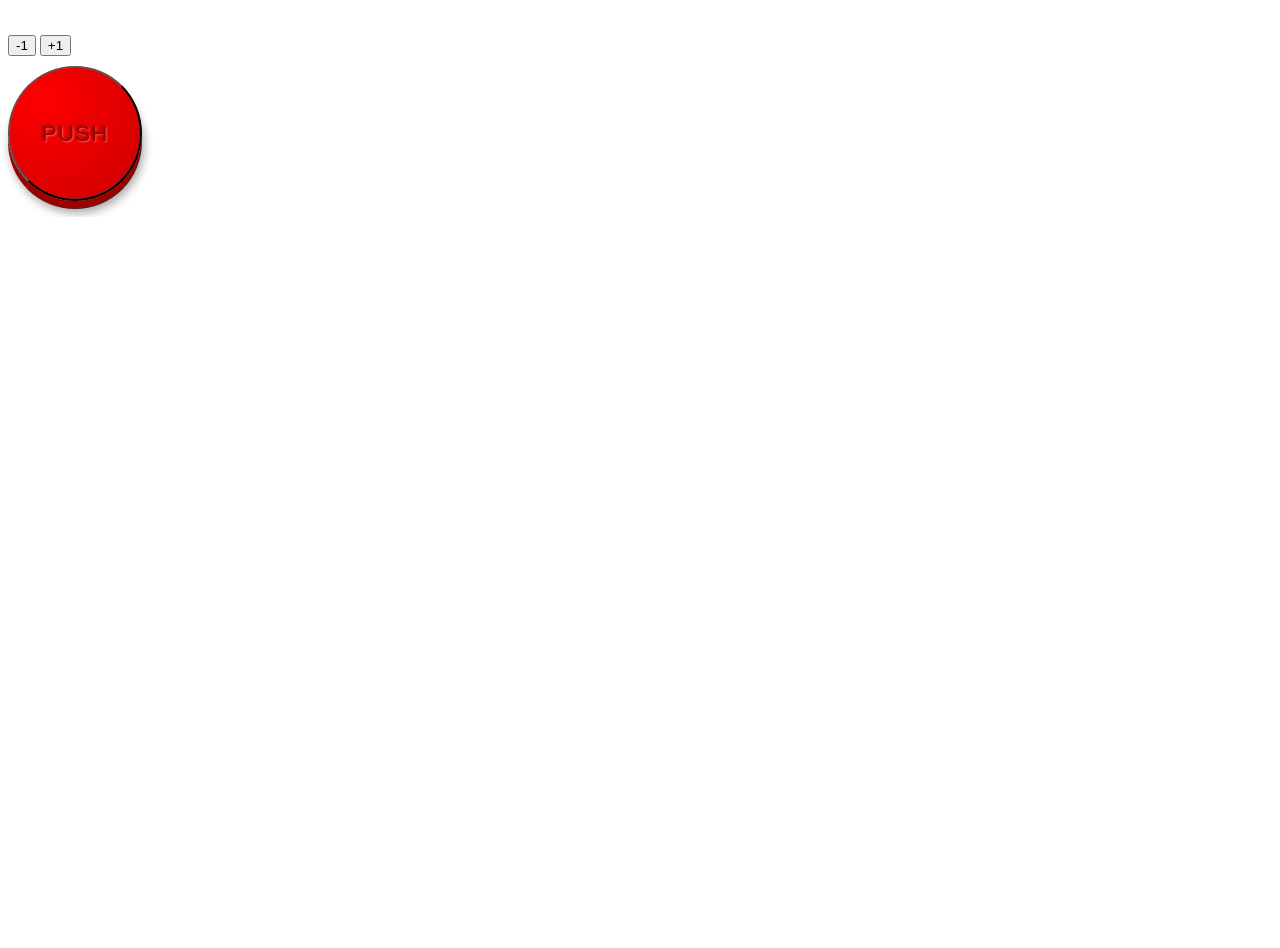
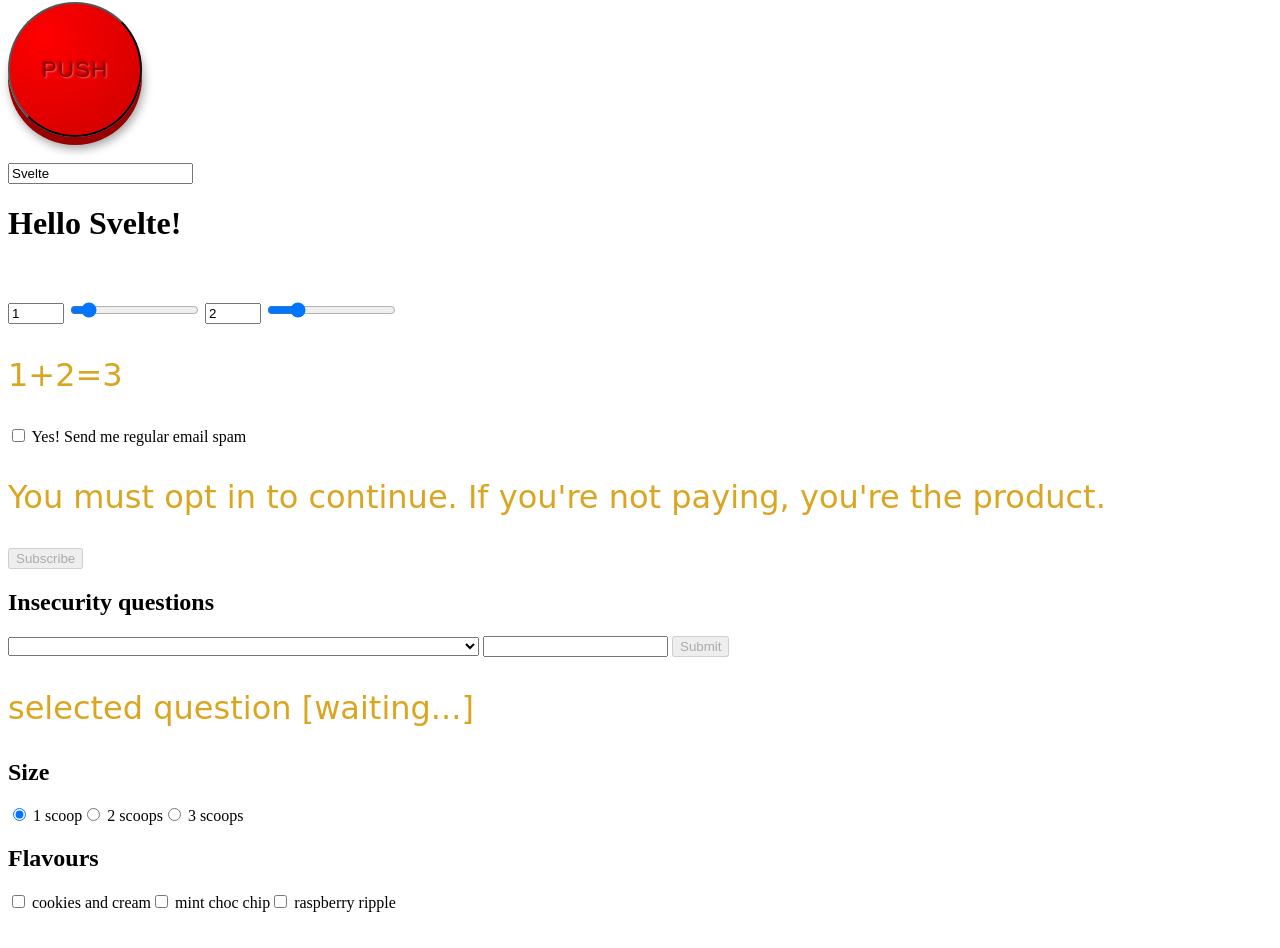
Before and after one commit to martin-of-freedom-develop/Monocrea-Technical-Training, a SvelteKit app in the folder mono-front/: page / in a window 1280 px wide. Shown: the part 1591-2539 px from the top of the page. Before the commit the page ends 1808 px from the top, so only its background shows below. Built offline with nearby package versions, Linux system fonts and the light colour scheme.

Commit message:
20250908 add mono-front#svelte tutorial

```diff
--- a/mono-front/src/routes/+page.svelte
+++ b/mono-front/src/routes/+page.svelte
@@ -27,7 +27,7 @@
     import BigRedButton from './BigRedButton.svelte';
     import horn from './horn.mp3';
 
-    let name='Svelte';
+    let name=$state('Svelte');
 
     let src='/tutorial/image.gif';
 
@@ -45,7 +45,7 @@
 
     const colors = ['red','orange','yellow','green','blue','indigo','violet'];
 
-    let selected=$state(colors[0])
+    // let selected=$state(colors[0])
 
     let things=$state([
         {id: 1, name: 'apple'},
@@ -60,6 +60,37 @@
     let m=$state({x:0, y:0});
 
     let value=$state(0);
+
+    let a=$state(1);
+
+    let b=$state(2);
+
+    let yes=$state(false);
+
+    let questions=$state([
+        {
+            id: 1,
+            text: `Where did you go to school?`
+        },
+        {
+            id: 2,
+            text: `What is your mother's name?`
+        },
+        {
+            id: 3,
+            text: `What is another personal fact that an attacker could easily find with Google?`
+        }
+    ]);
+
+    let selected=$state();
+
+    let answer=$state('');
+
+    let scoops = $state(1);
+
+    let flavours = $state([]);
+
+    const formatter = new Intl.ListFormat('en', { style: 'long', type: 'conjunction' });
 
     const audio = new Audio();
     audio.src = horn;
@@ -83,6 +114,14 @@
     function honk() {
         audio.load();
         audio.play();
+    }
+
+    function handleSubmit(e) {
+        e.preventDefault();
+
+        alert(
+            `answered question ${selected.id} (${selected.text}) with "${answer}"`
+        );
     }
 
     $inspect(numbers).with(console.trace);
@@ -145,7 +184,7 @@
 
 <PackageInfo {...pkg}/>
 
-<h1 style="color: {selected}">Pick a colour</h1>
+<!--h1 style="color: {selected}">Pick a colour</h1-->
 
 <!--こちらを利用する場合はコメントアウトを外してください。-->
 <!--div>
@@ -210,3 +249,109 @@
 <br>
 
 <BigRedButton onclick={honk} />
+
+<br>
+<br>
+
+<input value={name}/>
+<h1>Hello {name}!</h1>
+
+<br>
+<br>
+
+<label>
+    <input type="number" bind:value={a} min="0" max="10"/>
+    <input type="range" bind:value={a} min="0" max="10"/>
+</label>
+
+<label>
+    <input type="number" bind:value={b} min="0" max="10"/>
+    <input type="range" bind:value={b} min="0" max="10"/>
+</label>
+
+<p>{a}+{b}={a+b}</p>
+
+<label>
+    <input type="checkbox" bind:checked={yes}/>
+    Yes! Send me regular email spam
+</label>
+
+{#if yes}
+    <p>
+        Thank you. We will bombard your inbox and sell
+        your personal details.
+    </p>
+{:else}
+    <p>
+        You must opt in to continue. If you're not
+        paying, you're the product.
+    </p>
+{/if}
+
+<button disabled={!yes}>Subscribe</button>
+
+<h2>Insecurity questions</h2>
+
+<form onsubmit={handleSubmit}>
+    <select
+        value={selected}
+        onchange={() => (answer = '')}
+    >
+        {#each questions as question}
+            <option value={question}>
+                {question.text}
+            </option>
+        {/each}
+    </select>
+
+    <input bind:value={answer} />
+
+    <button disabled={!answer} type="submit">
+        Submit
+    </button>
+</form>
+
+<p>
+    selected question {selected ? selected.id : '[waiting...]'}
+</p>
+
+<h2>Size</h2>
+
+{#each [1, 2, 3] as number}
+    <label>
+        <input
+            type="radio"
+            name="scoops"
+            value={number}
+            bind:group={scoops}
+        />
+
+        {number} {number === 1 ? 'scoop' : 'scoops'}
+    </label>
+{/each}
+
+<h2>Flavours</h2>
+
+{#each ['cookies and cream', 'mint choc chip', 'raspberry ripple'] as flavour}
+    <label>
+        <input
+            type="checkbox"
+            name="flavours"
+            value={flavour}
+            bind:group={flavours}
+        />
+
+        {flavour}
+    </label>
+{/each}
+
+{#if flavours.length === 0}
+    <p>Please select at least one flavour</p>
+{:else if flavours.length > scoops}
+    <p>Can't order more flavours than scoops!</p>
+{:else}
+    <p>
+        You ordered {scoops} {scoops === 1 ? 'scoop' : 'scoops'}
+        of {formatter.format(flavours)}
+    </p>
+{/if}
```
Also changed, not shown: 1 other file (tests, documents, lock files or other folders).
